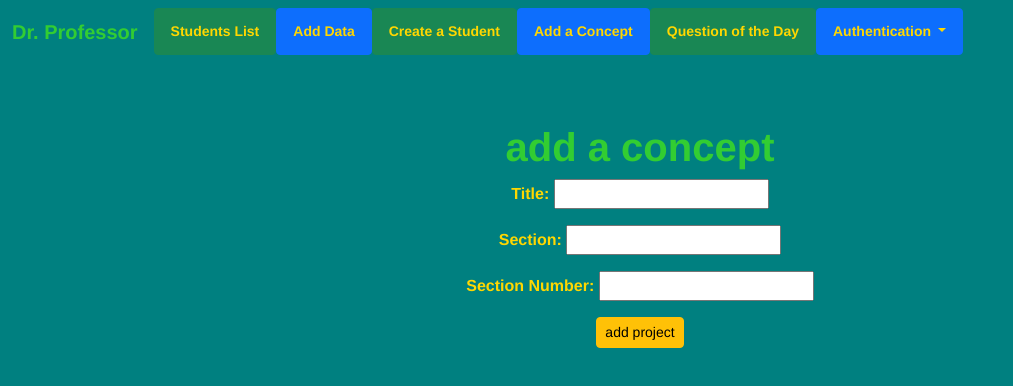
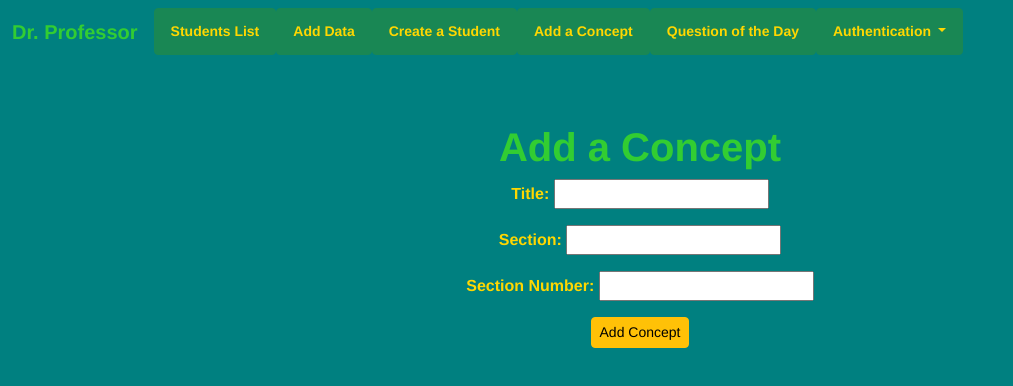
Before and after one commit to jeffspatafora/student-assessment-tracker-app-frontend, a Vue app: page /projectcreate in a window 1280 px wide. Shown: the top 386 px of the page, without its empty margins (0-1013 px from the left). Built offline with nearby package versions, Linux system fonts and the light colour scheme; no server answers.

Commit message:
adds more styling

```diff
--- a/src/App.vue
+++ b/src/App.vue
@@ -8,35 +8,22 @@
       </button>
       <div class="collapse navbar-collapse" id="navbarSupportedContent">
         <ul class="navbar-nav me-auto mb-2 mb-lg-0">
-          <!-- <li class="nav-item">
-            <a class="nav-link active" aria-current="page" href="#">Home</a>
-          </li> -->
           <button type="button" class="btn btn-success btn-sm"><a class="nav-link" href="/students">Students
               List</a></button>
-          <button type="button" class="btn btn-primary btn-sm"><a class="nav-link" href="/usernotescreate">Add
+          <hr>
+          <button type="button" class="btn btn-success btn-sm"><a class="nav-link" href="/usernotescreate">Add
               Data</a></button>
+          <hr>
           <button type="button" class="btn btn-success btn-sm"><a class="nav-link" href="/studentcreate">Create a
               Student</a></button>
-          <button type="button" class="btn btn-primary btn-sm"><a class="nav-link" href="/projectcreate">Add a
+          <hr>
+          <button type="button" class="btn btn-success btn-sm"><a class="nav-link" href="/projectcreate">Add a
               Concept</a></button>
+          <hr>
           <button type="button" class="btn btn-success btn-sm"><a class="nav-link" href="/trivia">Question of the
               Day</a></button>
-          <!-- <li class="nav-item">
-            <a class="nav-link" href="/students">Students List</a>
-          </li>
-          <li class="nav-item">
-            <a class="nav-link" href="/usernotescreate">Add Data</a>
-          </li>
-          <li class="nav-item">
-            <a class="nav-link" href="/studentcreate">Create a Student</a>
-          </li>
-          <li class="nav-item">
-            <a class="nav-link" href="/projectcreate">Add a Concept</a>
-          </li>
-          <li class="nav-item">
-            <a class="nav-link" href="/trivia">Question of the Day</a>
-          </li> -->
-          <button type="button" class="btn btn-primary btn-sm">
+          <hr>
+          <button type="button" class="btn btn-success btn-sm">
             <li class="nav-item dropdown">
               <a class="nav-link dropdown-toggle" href="#" id="navbarDropdown" role="button" data-bs-toggle="dropdown"
                 aria-expanded="false">
@@ -51,32 +38,11 @@
                 <li>
                   <hr class="dropdown-divider">
                 </li>
-                <li><a class="dropdown-item" href="#">Logout</a></li>
+                <li><a class="dropdown-item" href="/logout">Logout</a></li>
               </ul>
             </li>
           </button>
-          <!-- <li class="nav-item dropdown">
-            <a class="nav-link dropdown-toggle" href="#" id="navbarDropdown" role="button" data-bs-toggle="dropdown"
-              aria-expanded="false">
-              Authentication
-            </a>
-            <ul class="dropdown-menu" aria-labelledby="navbarDropdown">
-              <li><a class="dropdown-item" href="/signup">Signup</a></li>
-              <li><a class="dropdown-item" href="/login">Login</a></li>
-              <li>
-                <hr class="dropdown-divider">
-              </li>
-              <li><a class="dropdown-item" href="#">Logout</a></li>
-            </ul>
-          </li> -->
-          <!-- <li class="nav-item">
-            <a class="nav-link disabled">Disabled</a>
-          </li> -->
         </ul>
-        <!-- <form class="d-flex" role="search">
-          <input class="form-control me-2" type="search" placeholder="Search" aria-label="Search">
-          <button class="btn btn-outline-success" type="submit">Search</button>
-        </form> -->
       </div>
     </div>
   </nav>
--- a/src/views/ProjectCreate.vue
+++ b/src/views/ProjectCreate.vue
@@ -4,7 +4,7 @@ import axios from "axios";
 export default {
   data: function () {
     return {
-      message: "add a concept",
+      message: "Add a Concept",
       projects: [],
       newProjectParams: {}
     };
@@ -34,7 +34,7 @@ export default {
   <p>Title: <input type="text" v-model="newProjectParams.title" /></p>
   <p>Section: <input type="text" v-model="newProjectParams.section" /></p>
   <p>Section Number: <input type="text" v-model="newProjectParams.section_number" /></p>
-  <button v-on:click="projectCreate()" class="btn btn-warning btn-sm">add project</button>
+  <button v-on:click="projectCreate()" class="btn btn-warning btn-sm">Add Concept</button>
 </template>
 
 <style>
--- a/src/views/StudentCreate.vue
+++ b/src/views/StudentCreate.vue
@@ -4,7 +4,7 @@ import axios from "axios";
 export default {
   data: function () {
     return {
-      message: "add a student",
+      message: "Create a Student",
       image: "",
       studentName: "",
       studentEmail: ""
--- a/src/views/StudentShow.vue
+++ b/src/views/StudentShow.vue
@@ -79,7 +79,27 @@ export default {
       work images</button>
   </p>
 
-  <div v-for="note in userNotes" v-bind:key="note.id">
+  <div class="container">
+    <div class="row">
+      <div class="col">
+        <div v-for="note in userNotes" v-bind:key="note.id">
+          <p>{{ note.readable_created_at }} - {{ note.note }}</p>
+          <hr>
+        </div>
+      </div>
+      <div class="col">
+        <div v-for="image in studentWorks" v-bind:key="image.id">
+          <a v-bind:href="image.image" target="_blank">
+            <p>{{ image.description }}</p>
+          </a>
+          <img v-bind:src="image.image" width="100" height="100">
+          <hr>
+        </div>
+      </div>
+    </div>
+  </div>
+
+  <!-- <div v-for="note in userNotes" v-bind:key="note.id">
     <p>{{ note.readable_created_at }} - {{ note.note }}</p>
     <hr>
   </div>
@@ -89,7 +109,7 @@ export default {
       <p>{{ image.description }}</p>
     </a>
     <img v-bind:src="image.image" width="100" height="100">
-  </div>
+  </div> -->
 
 </template>
 
--- a/src/views/StudentsIndex.vue
+++ b/src/views/StudentsIndex.vue
@@ -28,10 +28,22 @@ export default {
   </div>
   <div v-for="student in students" v-bind:key="student.id">
     <h2>
-      <p>
+      <div class="container">
+        <div class="row">
+          <div class="col">
+            <p>
+              <img v-bind:src="student.cloudinary_image_url" width="100" height="100">
+            </p>
+          </div>
+          <div class="col">
+            <router-link v-bind:to="`/students/${student.id}`">{{ student.name }}</router-link>
+          </div>
+        </div>
+      </div>
+      <!-- <p>
         <img v-bind:src="student.cloudinary_image_url" width="100" height="100">
       </p>
-      <router-link v-bind:to="`/students/${student.id}`">{{ student.name }}</router-link>
+      <router-link v-bind:to="`/students/${student.id}`">{{ student.name }}</router-link> -->
       <hr>
     </h2>
   </div>
--- a/src/views/UserNoteCreate.vue
+++ b/src/views/UserNoteCreate.vue
@@ -4,7 +4,7 @@ import axios from "axios";
 export default {
   data: function () {
     return {
-      message: "add data",
+      message: "Add Data",
       newNoteParams: {},
       students: [],
       projects: [],
```
